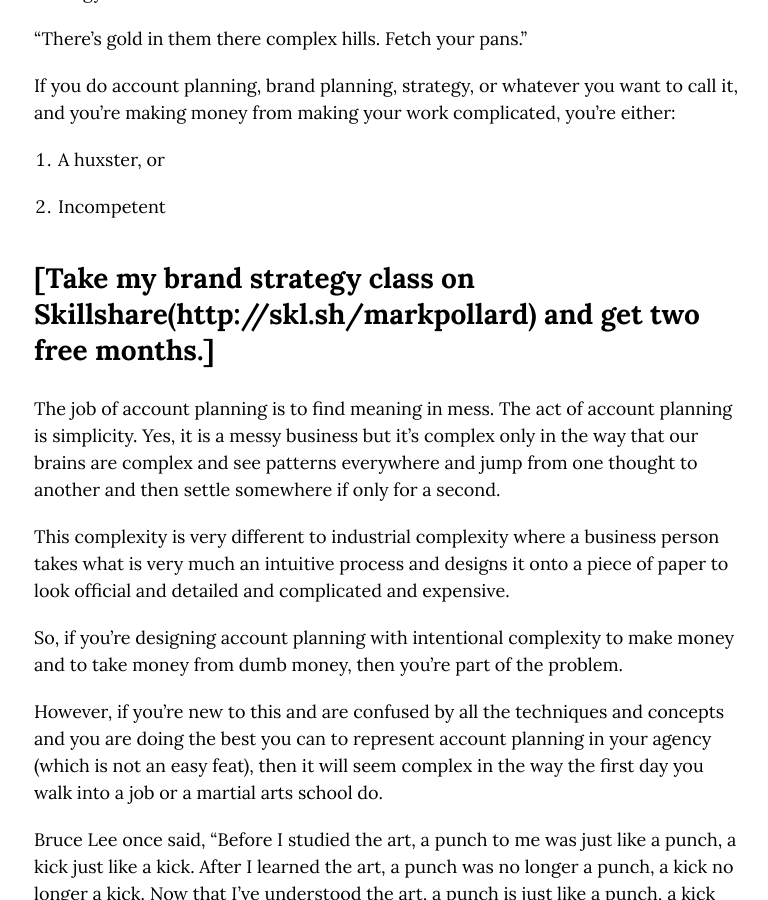
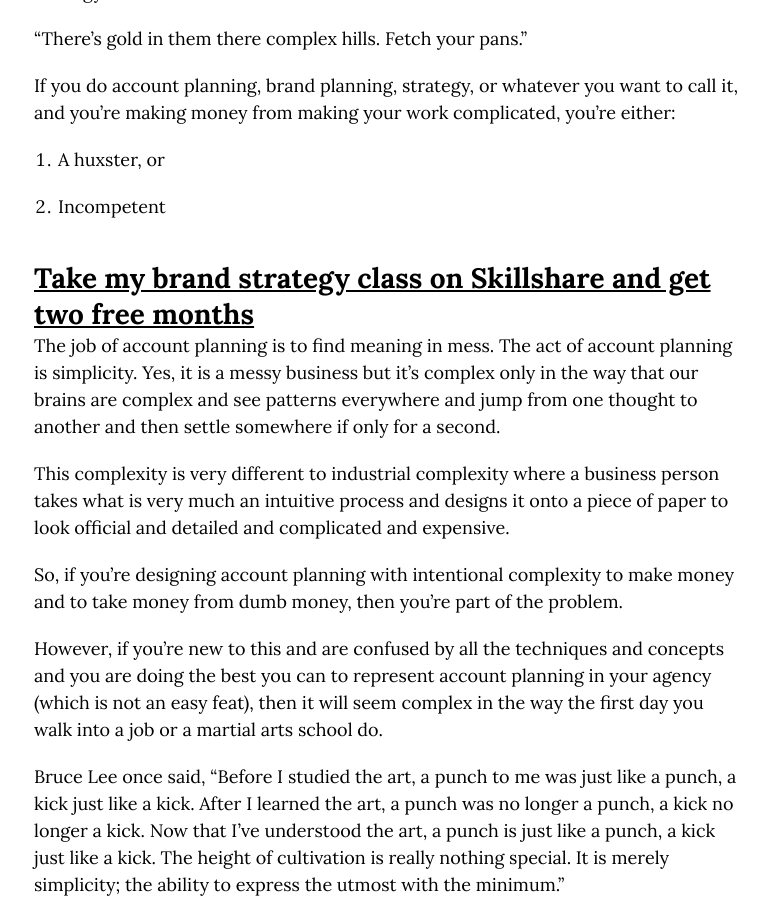
Before and after one commit to markhpollard/markhpollard.github.io, a Jekyll site: the page built from _posts/2018-09-27-how-to-do-account-planning-a-simple-approach.markdown, in a window 1280 px wide and 900 px high, scrolled down 638 px. Shown: the whole window, without its empty margins (252-1020 px from the left). Built offline with Jekyll 4.4.1, drawn with Linux system fonts in a browser that asks for light colours; nearby versions of some CDN libraries.

Commit message:
Updated How To Do Account Planning A Simple Approach

```diff
--- a/_posts/2018-09-27-how-to-do-account-planning-a-simple-approach.markdown
+++ b/_posts/2018-09-27-how-to-do-account-planning-a-simple-approach.markdown
@@ -29,8 +29,8 @@ If you do account planning, brand planning, strategy, or whatever you want to ca
 
 2. Incompetent
 
-## [Take my brand strategy class on Skillshare(http://skl.sh/markpollard) and get two free months.]
-\
+## [Take my brand strategy class on Skillshare and get two free months](http://skl.sh/markpollard)
+
 The job of account planning is to find meaning in mess. The act of account planning is simplicity. Yes, it is a messy business but it's complex only in the way that our brains are complex and see patterns everywhere and jump from one thought to another and then settle somewhere if only for a second.
 
 This complexity is very different to industrial complexity where a business person takes what is very much an intuitive process and designs it onto a piece of paper to look official and detailed and complicated and expensive.
```
